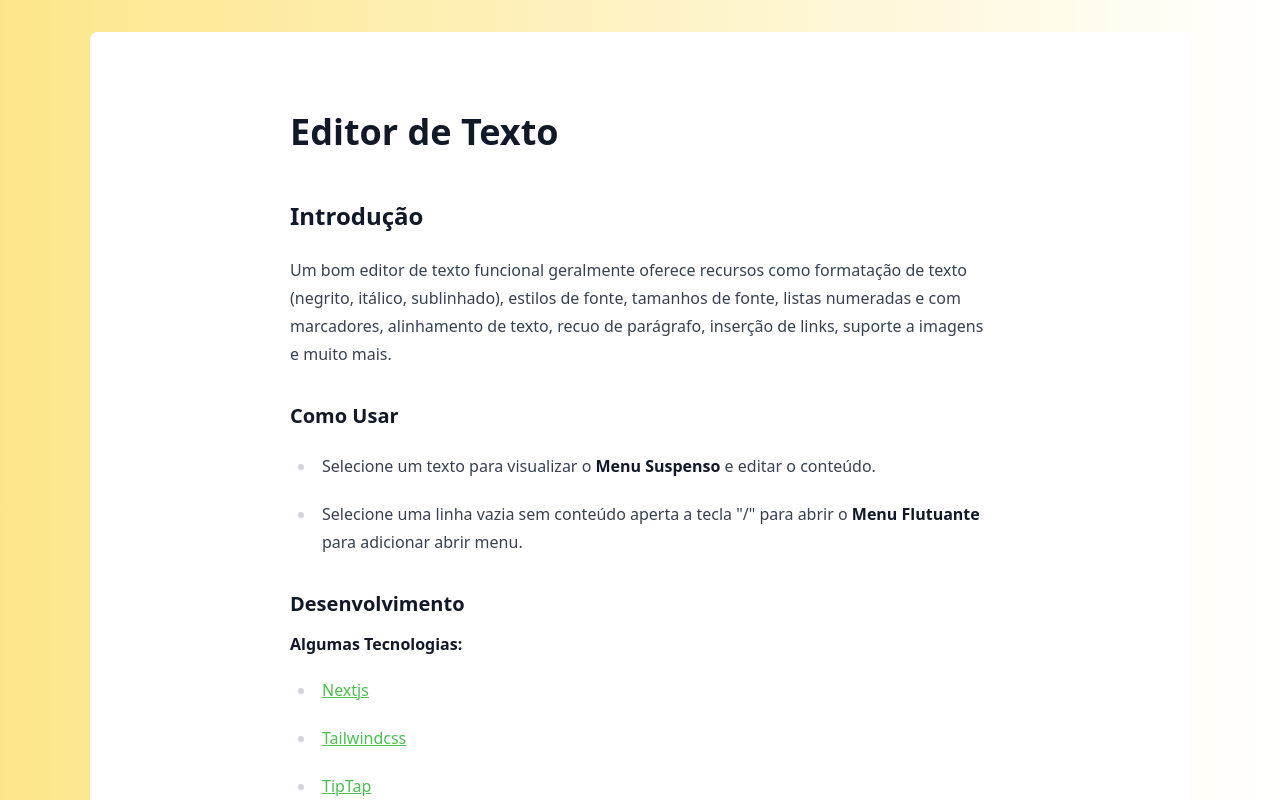
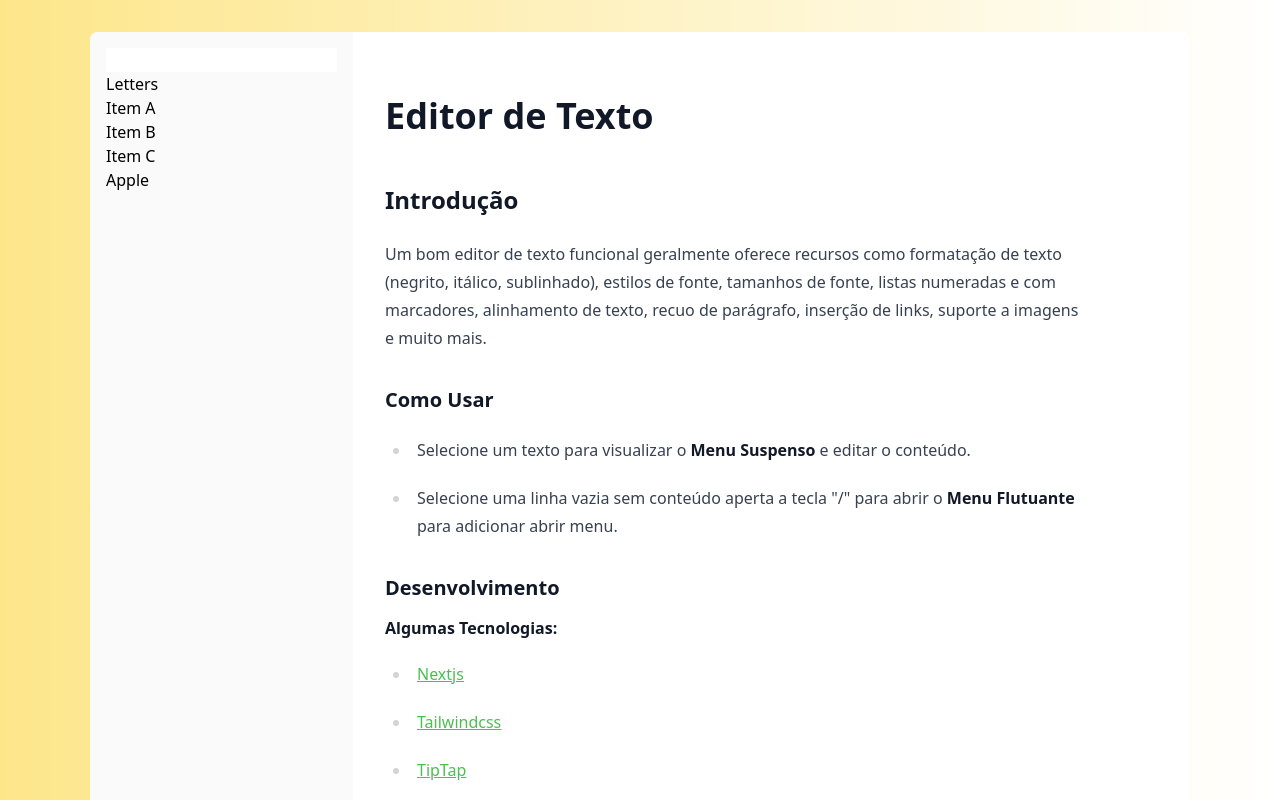
Before and after one commit to jgbenine/editor-texto-funcional, a Next.js app: page / in a window 1280 px wide. Shown: the top 800 px of the page. Built offline with nearby package versions, Linux system fonts and the light colour scheme.

Commit message:
init cmdk

```diff
--- a/package.json
+++ b/package.json
@@ -29,6 +29,7 @@
     "@types/react": "18.2.14",
     "@types/react-dom": "18.2.6",
     "autoprefixer": "10.4.14",
+    "cmdk": "^0.2.0",
     "eslint": "8.44.0",
     "eslint-config-next": "13.4.9",
     "lowlight": "^2.9.0",
--- /dev/null
+++ b/src/app/componentes/CommandMenu.tsx
@@ -0,0 +1,26 @@
+import React from "react";
+import { Command } from "cmdk";
+
+function CommandMenu() {
+  return (
+    <>
+      <Command label="Command Menu">
+        <Command.Input />
+        <Command.List>
+          <Command.Empty>No results found.</Command.Empty>
+
+          <Command.Group heading="Letters">
+            <Command.Item>Item A</Command.Item>
+            <Command.Item>Item B</Command.Item>
+            <Command.Separator />
+            <Command.Item>Item C</Command.Item>
+          </Command.Group>
+
+          <Command.Item>Apple</Command.Item>
+        </Command.List>
+      </Command>
+    </>
+  );
+}
+
+export default CommandMenu;
--- a/src/app/componentes/Editor.tsx
+++ b/src/app/componentes/Editor.tsx
@@ -10,8 +10,8 @@ import TextAlign from "@tiptap/extension-text-align";
 import ToolBarMenu from "./Toolbar";
 import FloatMenu from "./FloatMenu";
 import Link from "@tiptap/extension-link";
+import CommandMenu from "./CommandMenu";
 
-//Theme/Language CodeBlock
 import 'highlight.js/styles/stackoverflow-dark.css'
 lowlight.registerLanguage("js", js);
 
@@ -50,7 +50,6 @@ function Editor() {
           <FloatMenu editor={editor} />
         </div>
       )}
-
     </>
   );
 }
--- a/src/app/page.tsx
+++ b/src/app/page.tsx
@@ -1,20 +1,19 @@
+"use client";
+
+import CommandMenu from "./componentes/CommandMenu";
 import Editor from "./componentes/Editor";
 
 export default function Home() {
   return (
-    <main className="bg-gradient-to-r from-amber-200 to-white-100h- p-8" >
-      <div className="bg-white border-xl mx-auto rounded-lg max-w-[1100px]  border-black/20 overflow-hidden grid grid-cols-[1fr]">
-        {/* <aside className="bg-zinc-50 border-r-zinc-100 p-4">
-          <div className="flex gap-2 group">
-            <button className="w-3 h-3 rounded-full bg-green-700 hover:opacity-25"></button>
-            <button className="w-3 h-3 rounded-full bg-yellow-400 hover:opacity-25"></button>
-            <button className="w-3 h-3 rounded-full bg-blue-600 hover:opacity-25"></button>
+    <main className="bg-gradient-to-r from-amber-200 to-white-100h- p-8">
+      <div className="bg-white border-xl mx-auto rounded-lg max-w-[1100px] border-black/20 overflow-hidden grid grid-cols-[1fr]">
+        <main className="flex gap-8">
+          <div className="flex border-slate-50 bg-zinc-50 p-4">
+            <CommandMenu />
           </div>
-        </aside> */}
-        <main className="p-4">
-         <Editor />
+          <Editor />
         </main>
       </div>
     </main>
-  )
+  );
 }
```
Also changed, not shown: 1 other file (tests, documents, lock files or other folders).
